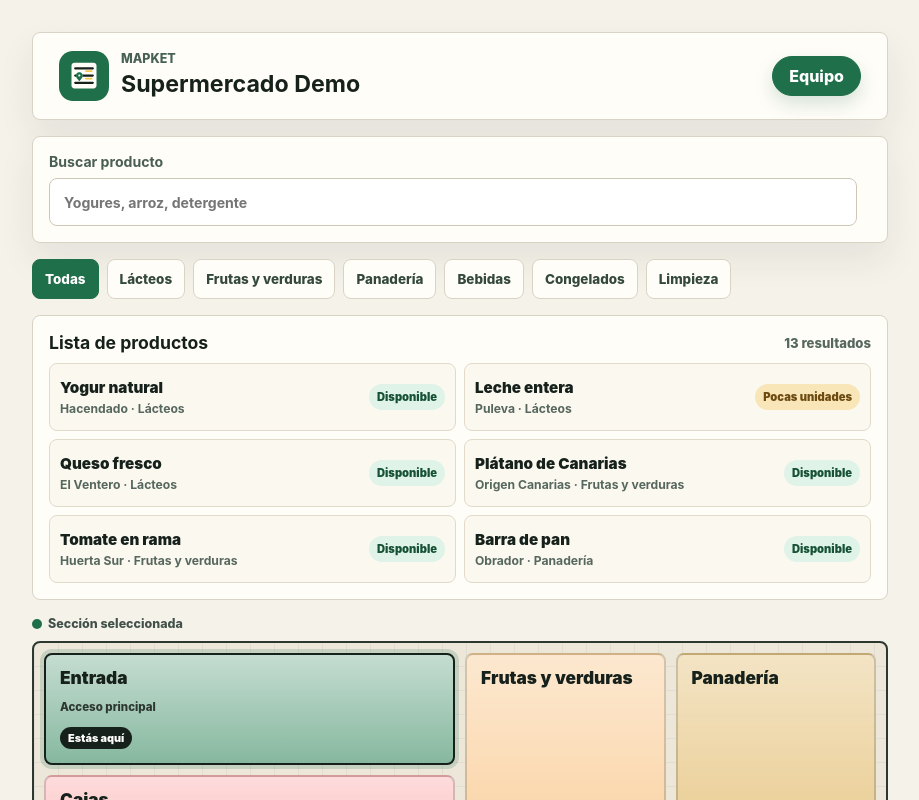
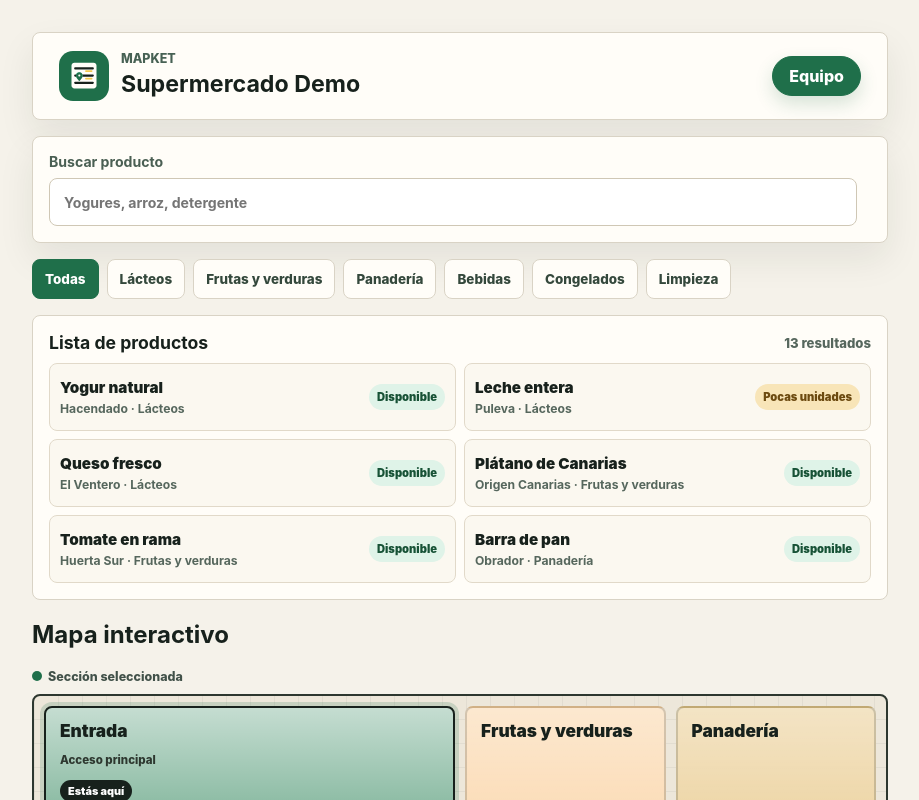
Before and after one commit to CarlosMirandaHuerta/Mapket-TFG-DAW, a Vue app: page /s/1 in a window 1280 px wide. Shown: the top 800 px of the page, without its empty margins (180-1099 px from the left). Built offline with nearby package versions, Linux system fonts and the light colour scheme; no server answers; the database is empty.

Commit message:
Añade título al mapa interactivo

```diff
--- a/src/components/MapaTienda.vue
+++ b/src/components/MapaTienda.vue
@@ -18,7 +18,9 @@ defineEmits(['seleccionar'])
 </script>
 
 <template>
-  <section class="mapa-tienda" aria-label="Mapa interactivo del supermercado">
+  <section class="mapa-tienda" aria-labelledby="mapa-tienda-title">
+    <h2 id="mapa-tienda-title" class="titulo-mapa">Mapa interactivo</h2>
+
     <div class="leyenda-mapa" aria-hidden="true">
       <span><i class="punto-leyenda esta-seleccionado"></i>Sección seleccionada</span>
     </div>
```
